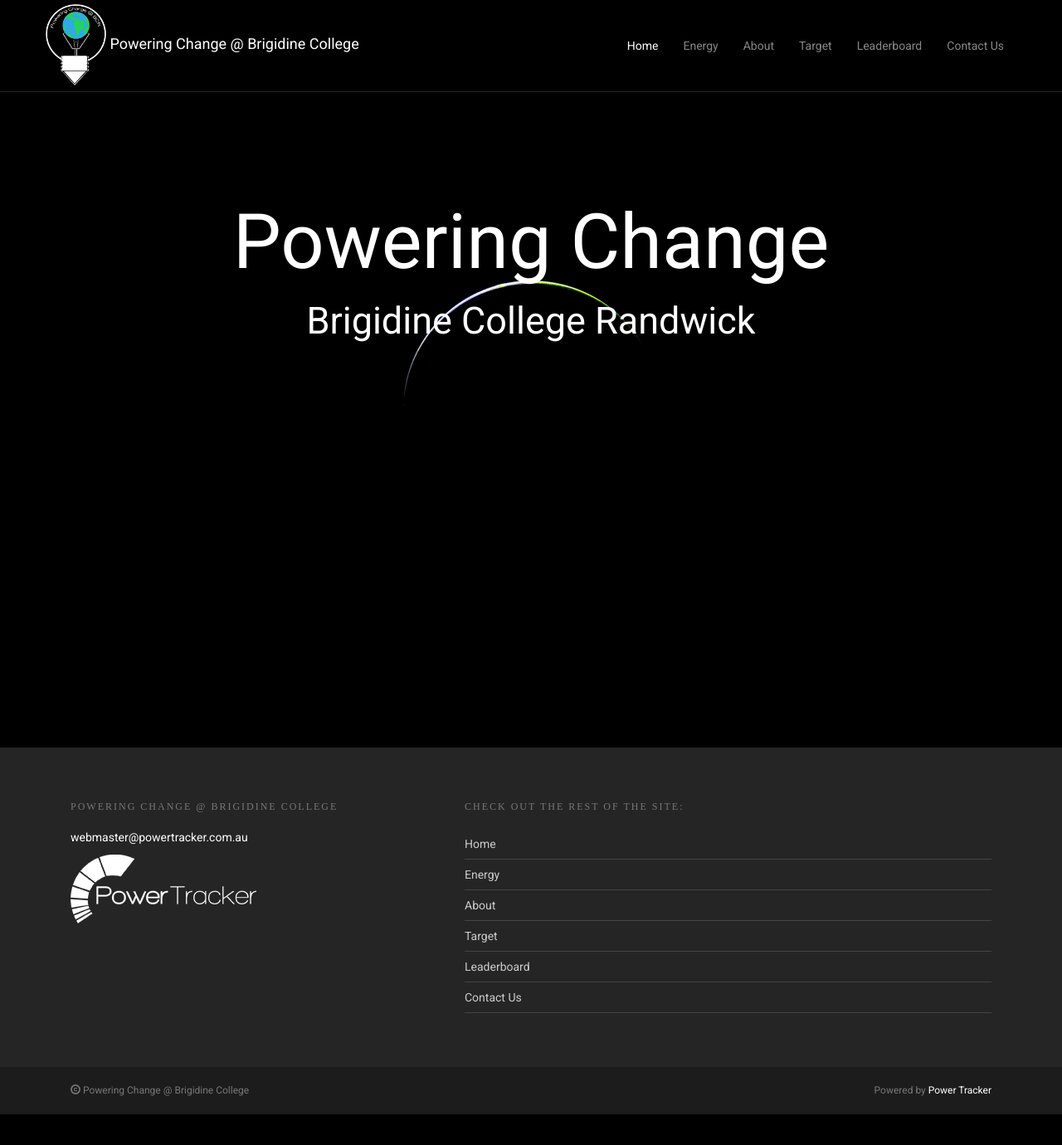
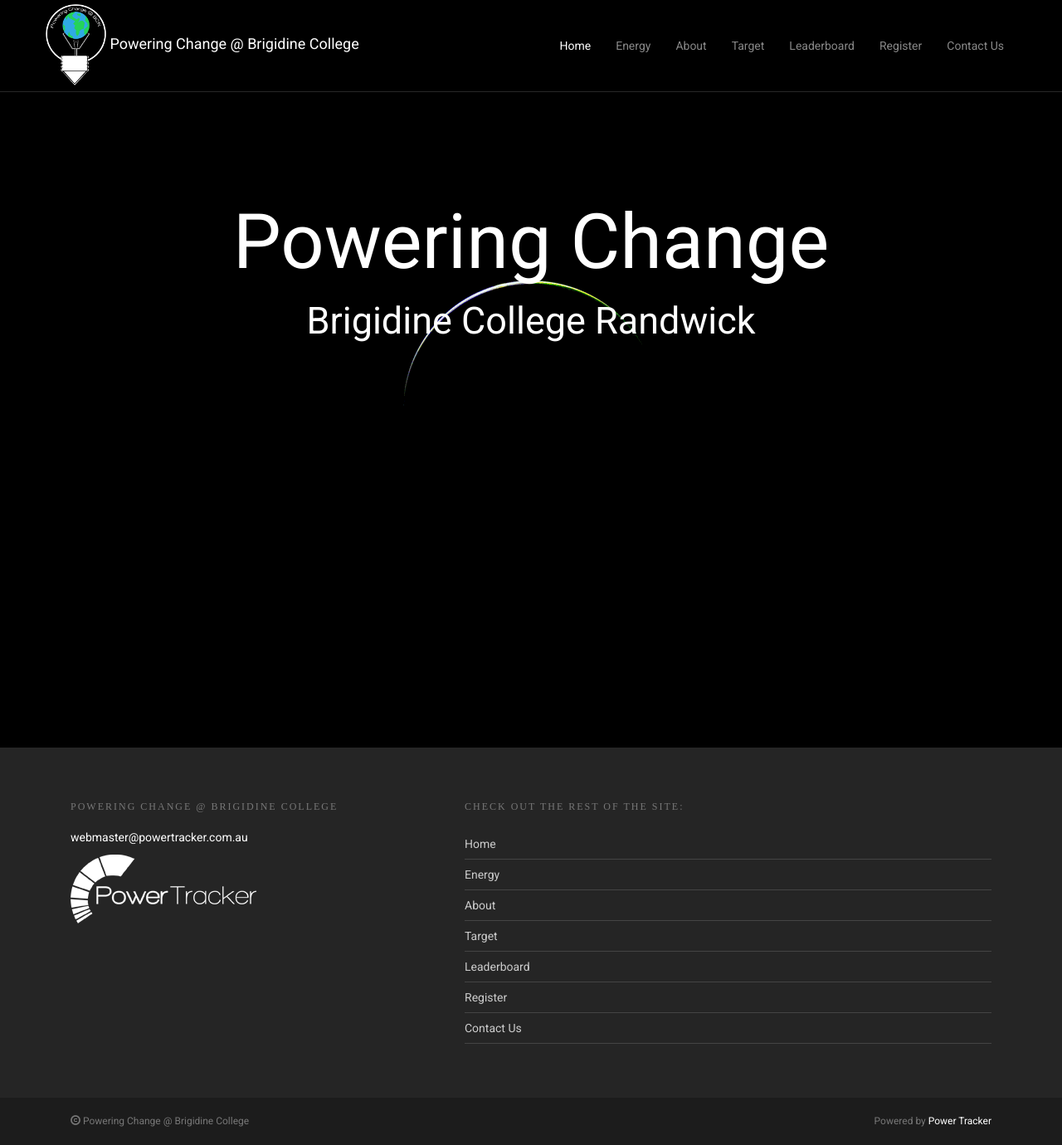
Before and after one commit to samyalv04/brigidine.powertracker.com.au, a Jekyll site: the page built from index.html, in a window 1280 px wide. Shown: the whole page at 83% size. Built offline with Jekyll 4.4.1, drawn with Linux system fonts in a browser that asks for light colours; before the commit the page ends 1343 px from its top, so only the background shows below that.

```diff
--- a/_config.yml
+++ b/_config.yml
@@ -32,5 +32,7 @@ menuitems:
       title: "Target"
     - url: /leaderboard/
       title: "Leaderboard"
+    - url: https://energygame.com.au
+      title: "Register"
     - url: /contact/
       title: "Contact Us"
```
